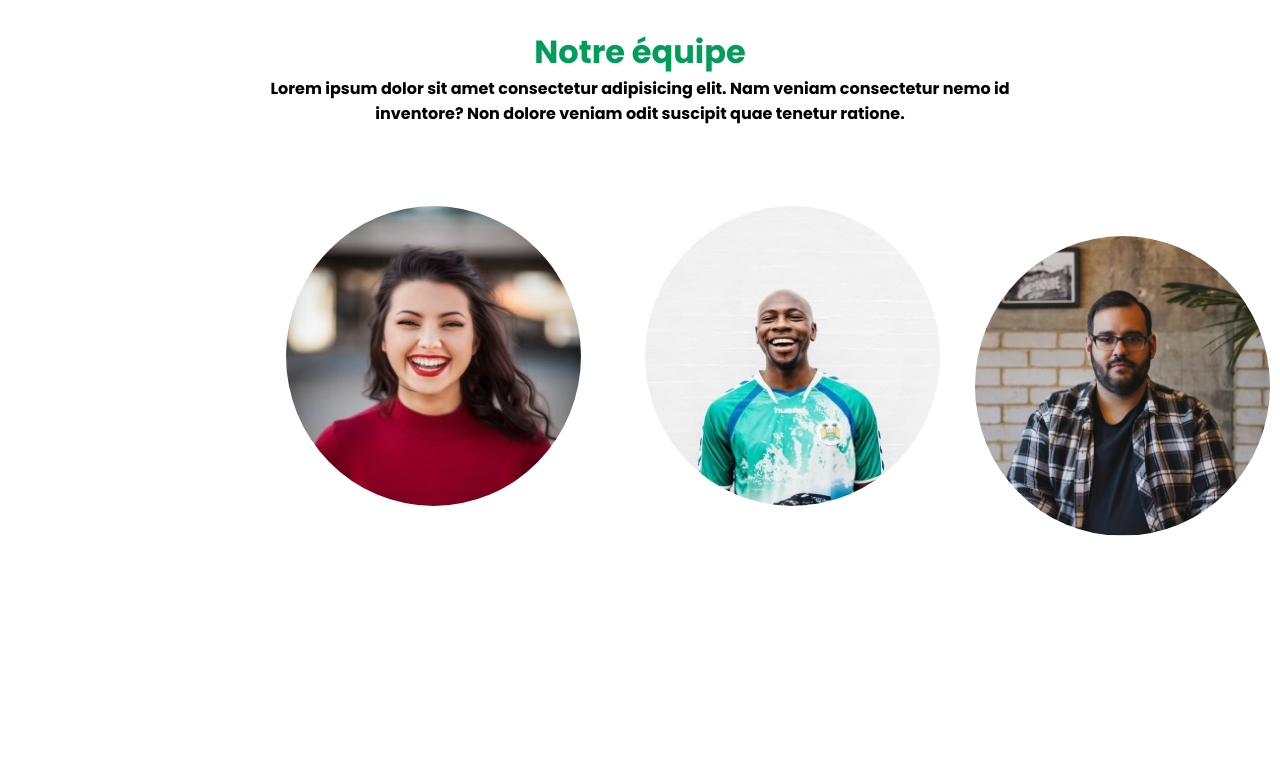
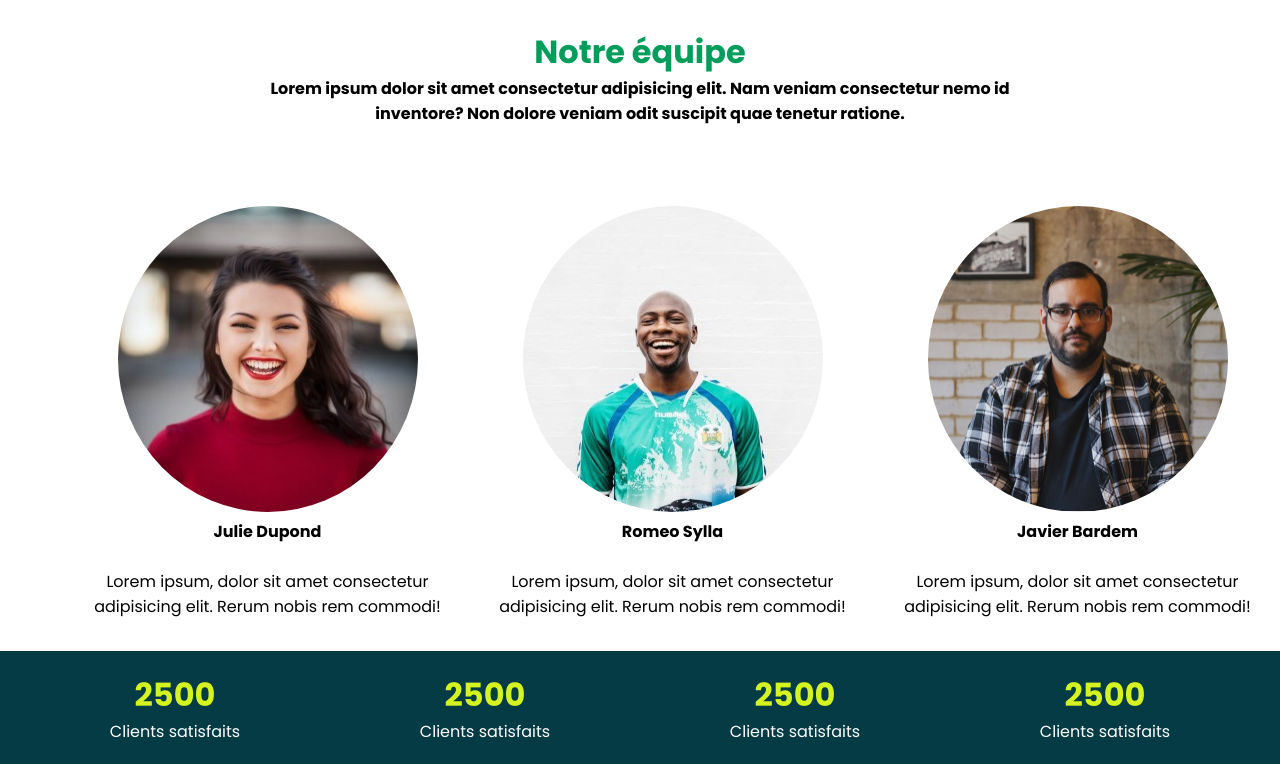
Before and after one commit to MarieAlc/Atelier-html-css, a plain HTML site: page index.html in a window 1280 px wide. Shown: the part 759-1523 px from the top of the page. Before the commit the page ends 1302 px from the top, so only its background shows below. Drawn offline with Linux system fonts and the light colour scheme.

Commit message:
din de la section equipe + ajout section clients satisfait html+css

```diff
--- a/css/style.css
+++ b/css/style.css
@@ -2,10 +2,10 @@
     font-family: "Poppins", serif;
     margin: 0%;
 }
-
+/* Barre de navigation */
 .agence {
     margin: 1.5em;
-    color: #029d5b;
+    color: #007c47;
 font-weight: bold;
 }
 .titre {
@@ -57,27 +57,46 @@ h2 {
     color: #029d5b;
     font-size: 2em;
 }
+/* Notre equpie avec photo  */
 .equipe {
     text-align: center;
     font-weight: bold;
 margin-left: 20%;
 margin-right: 20%;
 }
+
 .photo{
-display: inline-block;
-float:left;
-margin-left: 20%;
-margin-top: 50px;
-
-
+display: grid;
+grid-template-columns: 1fr 1fr 1fr;
+grid-template-rows: 1fr;
+margin-top: 80px;
+margin-left: 65px;
 }
-.equipier1, .equipier2{
-    height: 300px;
-    width: 295px;
-    border-radius: 50%;
-    margin: 30px;
-}
-.equipier3{
-    height: 300px;
+img{
+    height: 306px;
+    width: 300px;
     border-radius: 50%;
 }
+.equipier{
+    text-align: center;
+}
+/* Satisfaction client  */
+.satisfaction{
+    background-color: #053b44;
+    margin-top: 32px;
+    display: grid;
+    grid-template-columns: 1fr 1fr 1fr 1fr;
+    grid-template-rows: 1fr;
+    text-align: center;
+    padding: 20px;
+}
+h3{
+   color: #d5f31f;
+   font-weight: bold;
+   font-size: 2em;
+}
+.satisfaction p{
+    color: white;
+}
+
+/* Service proposer  */
--- a/index.html
+++ b/index.html
@@ -10,6 +10,7 @@
 <link href="https://fonts.googleapis.com/css2?family=Poppins:ital,wght@0,100;0,200;0,300;0,400;0,500;0,600;0,700;0,800;0,900;1,100;1,200;1,300;1,400;1,500;1,600;1,700;1,800;1,900&display=swap" rel="stylesheet">
 </head>
 <body>
+    <!-- Barre de navigation  -->
     <header>
         <nav>
                 <div class="liste-nav">
@@ -26,27 +27,46 @@
         </div>
         </nav>
     </header>
+    <!-- image de presentation  -->
     <main>
         <div class="imagepresentation">
-        <h1 class="bienvenue">Bienvenue dans votre <br/><span class="eco">agence web écologique</span></h1>
+        <h1 class="bienvenue">Bienvenue dans votre <br><span class="eco">agence web écologique</span></h1>
     </div>
    <section>
 
 <div>
-
+    <!-- presentation de l'equipe  -->
     <h2> Notre équipe</h2>
 
     <p class="equipe">Lorem ipsum dolor sit amet consectetur adipisicing elit. Nam veniam consectetur nemo id inventore? Non dolore veniam odit suscipit quae tenetur ratione.</p>
-
 </div>
 
     <div class="photo">
-    <img  class="equipier1" src="images/juliemodif.jpg" alt="Julie Dupond">
-    <img  class="equipier2" src="images/romeomod.jpg" alt="Romeo Sylla">
-    <img  class="equipier3" src="images/javier.jpg" alt="Javier Bardem">
+
+    <div class="equipier"><img src="images/juliemodif.jpg" alt="Julie Dupond"><br>
+    <h4>Julie Dupond</h4> <br>
+<p>Lorem ipsum, dolor sit amet consectetur adipisicing elit. Rerum nobis rem commodi!</p></div>
+
+    <div class="equipier"><img src="images/romeomod.jpg" alt="Romeo Sylla"><br>
+        <h4>Romeo Sylla</h4> <br>
+    <p>Lorem ipsum, dolor sit amet consectetur adipisicing elit. Rerum nobis rem commodi!</p></div>
+
+    <div class="equipier"><img src="images/javier.jpg" alt="Javier Bardem"><br>
+        <h4>Javier Bardem</h4> <br>
+    <p>Lorem ipsum, dolor sit amet consectetur adipisicing elit. Rerum nobis rem commodi!</p></div>
     </div>
+</section>
+<!-- satisfaction clients  -->
+<section>
+    <div class="satisfaction">
+        <div><h3>2500</h3><p>Clients satisfaits</p></div>
+        <div><h3>2500</h3><p>Clients satisfaits</p></div>
+        <div><h3>2500</h3><p>Clients satisfaits</p></div>
+        <div ><h3>2500</h3><p>Clients satisfaits</p></div>
+</div>
+</section>
+<!-- Services Porposer  -->
 
-</section>
 
 
 </main>
```
Also changed, not shown: images/audit_qualite.jpg (renamed from images/Vector-1.jpg), images/creation_site_web.jpg (renamed from images/Vector.jpg).
